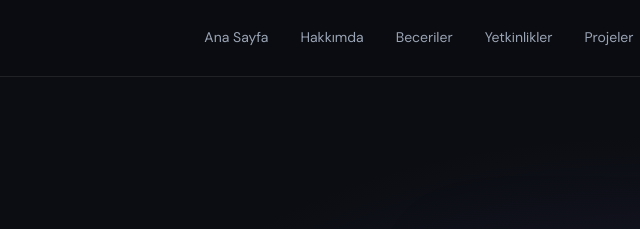
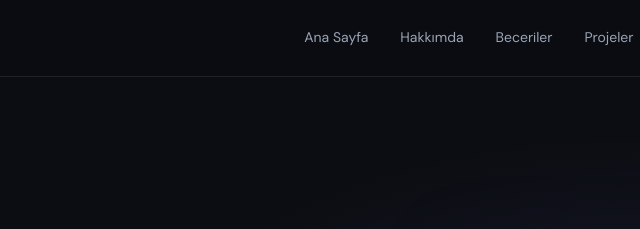
Before and after one commit to gkytr/gokaytura-portfolio, a plain HTML site: page index.html in a window 1280 px wide. Shown: the top 229 px of the page, 297-937 px from the left. Drawn offline with Linux system fonts and the light colour scheme.

Commit message:
Fix duplicate skills navigation link

```diff
--- a/index.html
+++ b/index.html
@@ -27,7 +27,6 @@
                 <a href="#home" data-i18n="navHome">Ana Sayfa</a>
                 <a href="#about" data-i18n="navAbout">Hakkımda</a>
                 <a href="#skills" data-i18n="navSkills">Beceriler</a>
-                <a href="#skills" data-i18n="navSkills">Yetkinlikler</a>
                 <a href="#projects" data-i18n="navProjects">Projeler</a>
                 <a href="#focus" data-i18n="navFocus">Odak Alanları</a>
                 <a href="#contact" data-i18n="navContact">İletişim</a>
```
